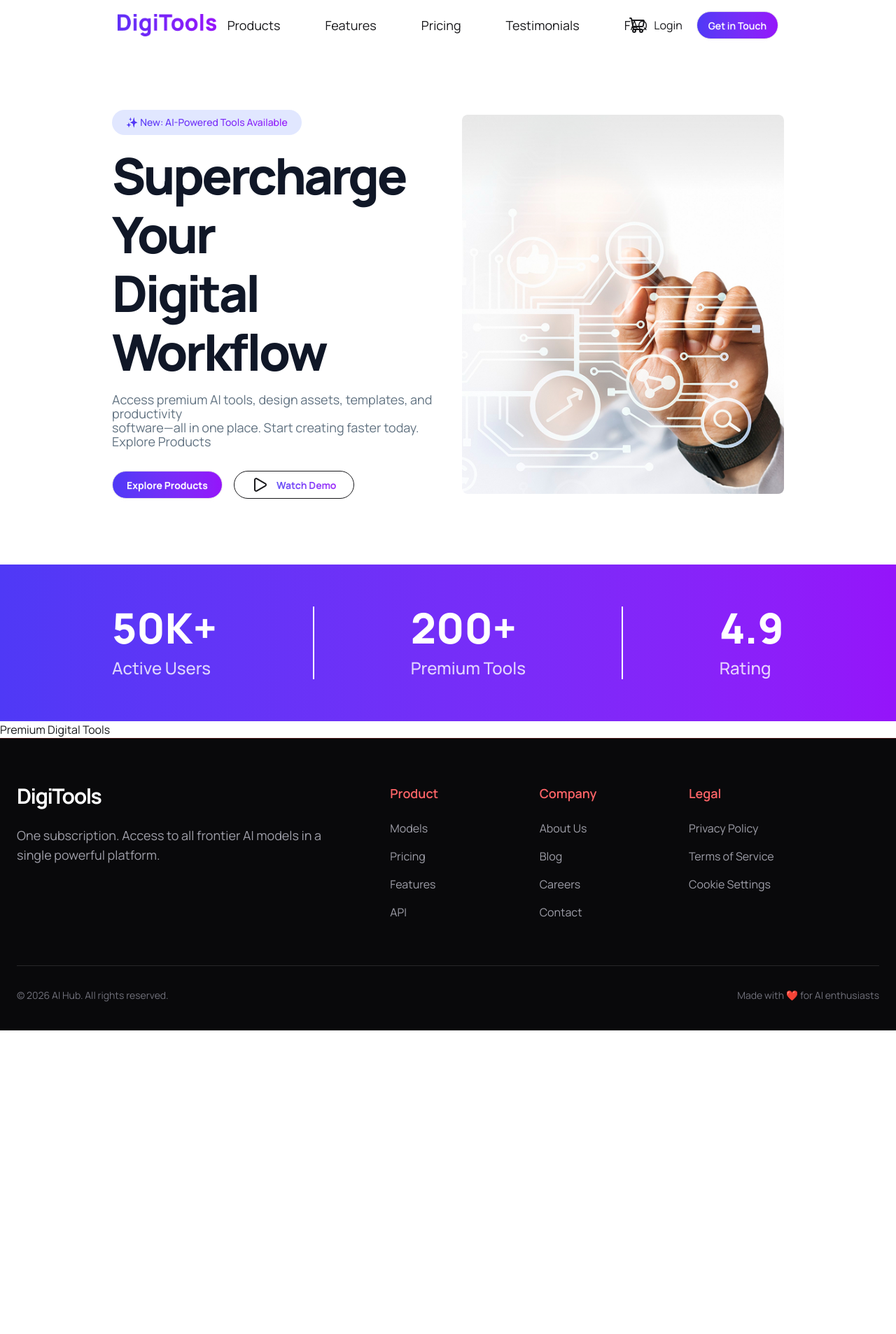
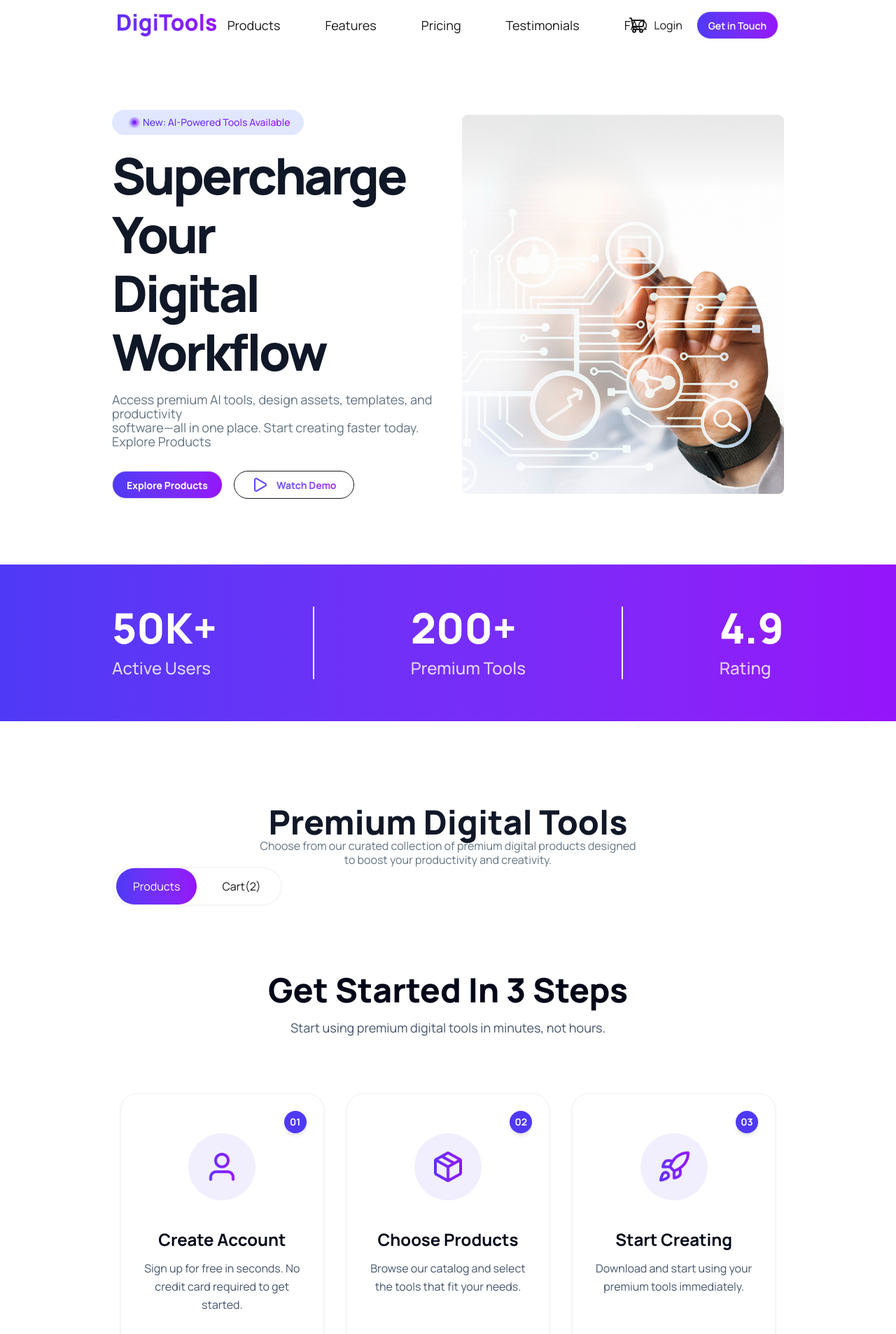
Before and after one commit to Saad7528/DigiTools-Platform-Saad, a React (Vite) app: page / in a window 1280 px wide. Shown: the top 1907 px of the page at 70% size. Before the commit the page ends 1473 px from the top, so only its background shows below. Built offline with nearby package versions, Linux system fonts and the light colour scheme.

Commit message:
add step section and fix some design

```diff
--- a/src/App.jsx
+++ b/src/App.jsx
@@ -3,6 +3,7 @@ import ActiveUser from './component/ActiveUser/ActiveUser'
 import Banner from './component/Banner/Banner'
 import DigitalTools from './component/DigitalTools/DigitalTools'
 import Footer from './component/Footer/Footer'
+import GetSteps from './component/GetSteps/GetSteps'
 import Navbar from './component/Navbar/Navbar'
 
 function App() {
@@ -17,6 +18,8 @@ function App() {
 
     <DigitalTools/>
 
+    <GetSteps/>
+
     <Footer/>
     </>
   )
--- a/src/component/Banner/Banner.jsx
+++ b/src/component/Banner/Banner.jsx
@@ -9,8 +9,114 @@ const Banner = () => {
         {/* Left Content */}
         <div className="space-y-4">
           <div className="inline-flex items-center gap-2 bg-[#E1E7FF] text-sm font-medium px-5 py-2 rounded-full">
-            <h6 className=" bg-linear-to-r from-[#4f39f6] to-[#9514FA] bg-clip-text text-transparent">
-              ✨ New: AI-Powered Tools Available
+            <h6 className="flex items-center  bg-linear-to-r from-[#4f39f6] to-[#9514FA] bg-clip-text text-transparent">
+              <span>
+                <svg
+                width="24"
+                height="16"
+                viewBox="0 0 24 16"
+                fill="none"
+                xmlns="http://www.w3.org/2000/svg"
+              >
+                <g opacity="0.2" filter="url(#filter0_d_2_340)">
+                  <rect
+                    x="4"
+                    width="16"
+                    height="16"
+                    rx="8"
+                    fill="url(#paint0_linear_2_340)"
+                  />
+                </g>
+                <rect
+                  opacity="0.4"
+                  x="6"
+                  y="2"
+                  width="12"
+                  height="12"
+                  rx="6"
+                  fill="url(#paint1_linear_2_340)"
+                />
+                <rect
+                  x="9"
+                  y="5"
+                  width="6"
+                  height="6"
+                  rx="3"
+                  fill="url(#paint2_linear_2_340)"
+                />
+                <defs>
+                  <filter
+                    id="filter0_d_2_340"
+                    x="0"
+                    y="0"
+                    width="24"
+                    height="24"
+                    filterUnits="userSpaceOnUse"
+                    color-interpolation-filters="sRGB"
+                  >
+                    <feFlood flood-opacity="0" result="BackgroundImageFix" />
+                    <feColorMatrix
+                      in="SourceAlpha"
+                      type="matrix"
+                      values="0 0 0 0 0 0 0 0 0 0 0 0 0 0 0 0 0 0 127 0"
+                      result="hardAlpha"
+                    />
+                    <feOffset dy="4" />
+                    <feGaussianBlur stdDeviation="2" />
+                    <feComposite in2="hardAlpha" operator="out" />
+                    <feColorMatrix
+                      type="matrix"
+                      values="0 0 0 0 0 0 0 0 0 0 0 0 0 0 0 0 0 0 0.25 0"
+                    />
+                    <feBlend
+                      mode="normal"
+                      in2="BackgroundImageFix"
+                      result="effect1_dropShadow_2_340"
+                    />
+                    <feBlend
+                      mode="normal"
+                      in="SourceGraphic"
+                      in2="effect1_dropShadow_2_340"
+                      result="shape"
+                    />
+                  </filter>
+                  <linearGradient
+                    id="paint0_linear_2_340"
+                    x1="-1.10067"
+                    y1="8.91954"
+                    x2="20.009"
+                    y2="8.60591"
+                    gradientUnits="userSpaceOnUse"
+                  >
+                    <stop stop-color="#4F39F6" />
+                    <stop offset="1" stop-color="#9514FA" />
+                  </linearGradient>
+                  <linearGradient
+                    id="paint1_linear_2_340"
+                    x1="2.1745"
+                    y1="8.68966"
+                    x2="18.0068"
+                    y2="8.45443"
+                    gradientUnits="userSpaceOnUse"
+                  >
+                    <stop stop-color="#4F39F6" />
+                    <stop offset="1" stop-color="#9514FA" />
+                  </linearGradient>
+                  <linearGradient
+                    id="paint2_linear_2_340"
+                    x1="7.08725"
+                    y1="8.34483"
+                    x2="15.0034"
+                    y2="8.22722"
+                    gradientUnits="userSpaceOnUse"
+                  >
+                    <stop stop-color="#4F39F6" />
+                    <stop offset="1" stop-color="#9514FA" />
+                  </linearGradient>
+                </defs>
+              </svg>
+              </span>
+              New: AI-Powered Tools Available
             </h6>
           </div>
 
@@ -29,17 +135,18 @@ const Banner = () => {
 
           <div className="flex flex-wrap gap-4 pt-4">
             <GradientBtn btnText={"Explore Products"}></GradientBtn>
-            <button className="btn btn-outline px-6 py-3 rounded-full font-bold flex items-center gap-3 group hover:bg-white    ">
-              <span className="group-hover:translate-x-1 transition"><Play/></span>
+            <button className="btn btn-outline px-6 py-3 rounded-full group font-bold flex items-center gap-3 group  hover:bg-white    ">
+              <span className="group-hover:translate-x-1 transition group text-[#5944f5] ">
+                <Play />
+              </span>
               <h6 className="bg-linear-to-r from-[#4f39f6] to-[#9514FA] bg-clip-text text-transparent">
                 Watch Demo
               </h6>
             </button>
-
           </div>
         </div>
 
-        {/* Right Image */}
+        {/* Right Content */}
         <div className="relative flex justify-center lg:justify-end">
           <div className="">
             <img
--- a/src/component/DigitalTools/DigitalTools.jsx
+++ b/src/component/DigitalTools/DigitalTools.jsx
@@ -1,10 +1,51 @@
-import React from 'react';
+import React, { useState } from 'react';
 
 const DigitalTools = () => {
+    const [selectId,setSelectId] =useState(1)
+    const cardLength = 2;
+
+    const buttonList=[
+        {
+            id:1,
+            name: "Products"
+        },
+        {
+            id:2,
+            name: `Cart(${cardLength})`
+        }
+    ]
+
+
+
+
     return (
-        <div>
-            <div>
-                <h2>Premium Digital Tools</h2>
+        <div className='w-9/12 mx-auto mt-30'>
+            <div className='text-center'>
+                <h2 className='font-extrabold text-5xl text-[#101727]'>Premium Digital Tools</h2>
+                <p className='text-[#627382] text-base/[20px]'>Choose from our curated collection of premium digital products designed
+                <br />
+                to boost your productivity and creativity.</p>
+                <div className='flex px-1 justify-center items-center gap-3 w-max border-2 border-[#f6f6f6] rounded-full'>
+                    {/* <button
+
+
+                    className='btn bg-linear-to-r from-[#4f39f6] to-[#9514fa] rounded-full text-white' >Product</button>
+                    <button>Cart(2)</button> */}
+
+                    {
+                       buttonList.map(list=> <button
+                       onClick={()=>{
+                        setSelectId(list.id)
+                       }}
+
+                        key={list.id}
+
+
+                    className={`px-6 py-3.5 ${list.id === selectId && ' bg-linear-to-r from-[#4f39f6] to-[#9514fa] rounded-full text-white' } `} >{list.name}</button>)
+                    }
+
+
+                </div>
             </div>
             <div></div>
 
--- /dev/null
+++ b/src/component/GetSteps/GetSteps.jsx
@@ -0,0 +1,79 @@
+import React from "react";
+
+import user from '../../assets/user.png';
+import product from '../../assets/package.png';
+import rocket from '../../assets/rocket.png';
+
+
+const stepsData = [
+  {
+    id: '01',
+    title: 'Create Account',
+    description: 'Sign up for free in seconds. No credit card required to get started.',
+    iconUrl: user,
+  },
+  {
+    id: '02',
+    title: 'Choose Products',
+    description: 'Browse our catalog and select the tools that fit your needs.',
+    iconUrl: product,
+  },
+  {
+    id: '03',
+    title: 'Start Creating',
+    description: 'Download and start using your premium tools immediately.',
+    iconUrl: rocket,
+  },
+];
+
+const GetSteps = () => {
+  return (
+    <section className="bg-white py-16 px-4 md:py-24">
+      <div className="w-9/12 mx-auto text-center">
+
+        <h2 className="text-5xl md:text-5xl font-extrabold text-slate-950 mb-4 ">
+          Get Started In 3 Steps
+        </h2>
+        <p className="text-lg text-slate-600 mb-16 md:mb-20 max-w-2xl mx-auto">
+          Start using premium digital tools in minutes, not hours.
+        </p>
+
+
+        <div className="grid grid-cols-1 md:grid-cols-3 gap-8">
+
+          {stepsData.map((step) => (
+            <div
+              key={step.id}
+              className="relative bg-white p-8 pb-12 rounded-3xl border border-slate-100 shadow-sm transition-all duration-300 hover:shadow-xl hover:-translate-y-1 group"
+            >
+
+              <div className="absolute top-6 right-6 flex items-center justify-center h-8 w-8 rounded-full bg-[#4f39f6] text-white text-sm font-bold shadow-md">
+                {step.id}
+              </div>
+
+
+              <div className="flex items-center justify-center h-24 w-24 rounded-full bg-[#f1effd] mx-auto mb-10 mt-6 transition-transform duration-300 group-hover:scale-110">
+
+                <img
+                  src={step.iconUrl}
+                  alt={step.title}
+                  className="h-12 w-12 object-contain"
+                />
+              </div>
+
+
+              <h3 className="text-2xl font-bold text-slate-950 mb-3">
+                {step.title}
+              </h3>
+              <p className="text-base text-slate-600 leading-relaxed max-w-sm mx-auto">
+                {step.description}
+              </p>
+            </div>
+          ))}
+        </div>
+      </div>
+    </section>
+  );
+};
+
+export default GetSteps;
```
Also changed, not shown: 2 other files (tests, documents, lock files or other folders).
